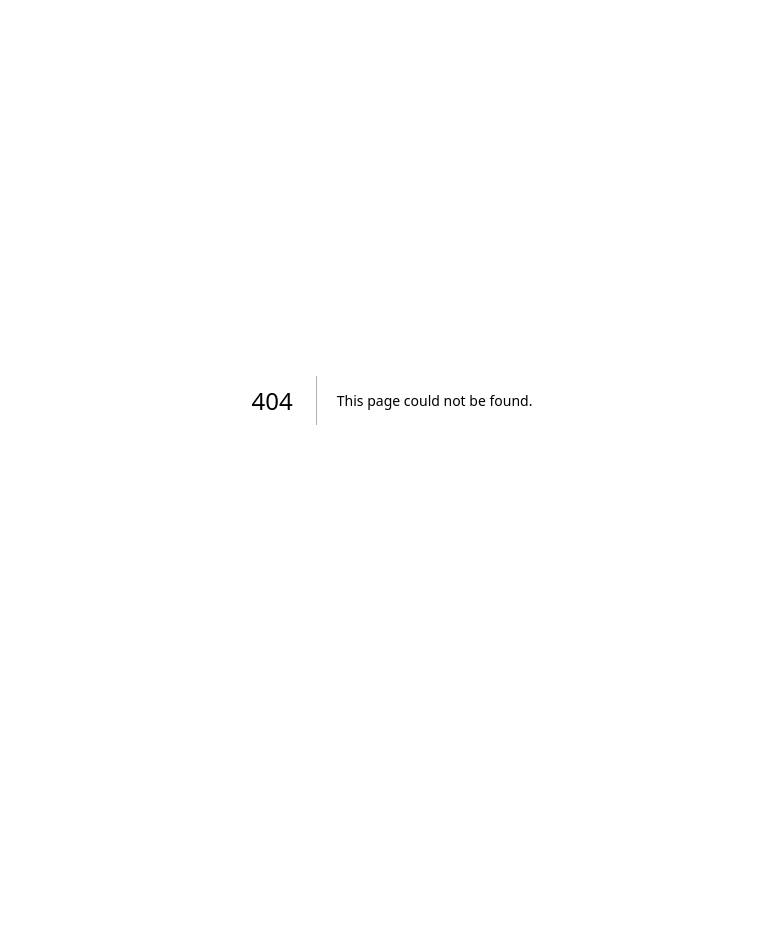
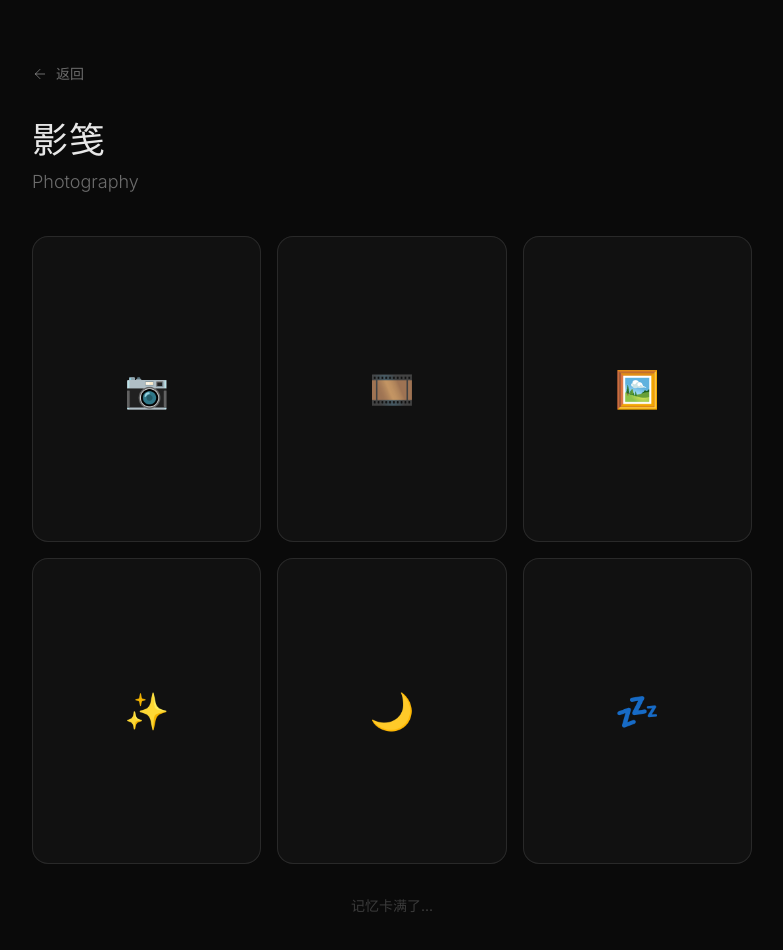
Before and after one commit to ezydong924/ezydongpersonal, a Next.js app: page /gallery/photos in a window 1280 px wide. Before the commit this address had no page. Shown: the top 950 px of the page, without its empty margins (248-1031 px from the left). Before the commit the page ends 800 px from the top, so only its background shows below. Built offline with nearby package versions, Linux system fonts and the light colour scheme.

Commit message:
deploy: update

```diff
--- a/src/app/about/page.tsx
+++ b/src/app/about/page.tsx
@@ -1,14 +1,47 @@
+"use client";
+
+import { useState } from "react";
+import { motion, AnimatePresence } from "framer-motion";
 import BackButton from "@/components/back-button";
 import { CameraIcon, MapPinIcon, MailIcon } from "@/components/icons";
 
+const secrets = [
+  "你找到了第一个秘密。",
+  "继续点，还有呢。",
+  "差不多了...",
+  "好吧，这是最后一个：\n这个网站是用爱和咖啡因搭建的。",
+];
+
 export default function AboutPage() {
+  const [clicks, setClicks] = useState(0);
+  const [showSecret, setShowSecret] = useState(false);
+
+  const handleCameraClick = () => {
+    const next = clicks + 1;
+    setClicks(next);
+    if (next >= 5 && !showSecret) setShowSecret(true);
+  };
+
   return (
     <div className="max-w-2xl mx-auto px-6 py-16">
       <BackButton href="/" label="首页" />
 
       <div className="mt-12">
-        <div className="w-24 h-24 rounded-full bg-white/[0.05] border border-white/[0.08] flex items-center justify-center mb-8">
+        <div
+          className="w-24 h-24 rounded-full bg-white/[0.05] border border-white/[0.08] flex items-center justify-center mb-8 cursor-pointer select-none relative"
+          onClick={handleCameraClick}
+        >
           <CameraIcon className="w-10 h-10 text-white/30" />
+          <AnimatePresence>
+            {showSecret && (
+              <motion.span
+                initial={{ opacity: 0, scale: 0 }}
+                animate={{ opacity: 1, scale: 1 }}
+                exit={{ opacity: 0 }}
+                className="absolute -top-1 -right-1 w-3 h-3 bg-cyan-400 rounded-full"
+              />
+            )}
+          </AnimatePresence>
         </div>
 
         <h1 className="text-4xl font-light tracking-wide text-white/90">
@@ -25,6 +58,23 @@ export default function AboutPage() {
           </p>
         </div>
 
+        <AnimatePresence>
+          {showSecret && (
+            <motion.div
+              initial={{ opacity: 0, height: 0 }}
+              animate={{ opacity: 1, height: "auto" }}
+              exit={{ opacity: 0, height: 0 }}
+              className="mt-8 overflow-hidden"
+            >
+              <div className="p-6 rounded-2xl bg-white/[0.04] border border-white/[0.06]">
+                <p className="text-white/40 text-sm leading-relaxed whitespace-pre-line">
+                  {secrets[Math.min(clicks - 5, secrets.length - 1)]}
+                </p>
+              </div>
+            </motion.div>
+          )}
+        </AnimatePresence>
+
         <div className="mt-16 space-y-4">
           <div className="flex items-center gap-3 text-white/40">
             <MapPinIcon />
--- /dev/null
+++ b/src/app/gallery/photos/page.tsx
@@ -0,0 +1,123 @@
+"use client";
+
+import { useState } from "react";
+import { motion, AnimatePresence } from "framer-motion";
+import BackButton from "@/components/back-button";
+
+const cards = [
+  { id: 0, front: "📷", back: "还没拍" },
+  { id: 1, front: "🎞️", back: "胶片用完了" },
+  { id: 2, front: "🖼️", back: "在冲扫" },
+  { id: 3, front: "✨", back: "等待灵感" },
+  { id: 4, front: "🌙", back: "下次一定" },
+  { id: 5, front: "💤", back: "摄影师睡着了" },
+];
+
+const excuses = [
+  "记忆卡满了...",
+  "镜头盖忘摘了...",
+  "这张拍糊了，真的",
+  "好看的照片都在相机里",
+  "其实我拍了，但SD卡坏了",
+  "这些空白都是留白艺术",
+  "最好的照片永远是下一张",
+];
+
+export default function PhotosPage() {
+  const [flipped, setFlipped] = useState<Set<number>>(new Set());
+  const [clicks, setClicks] = useState(0);
+  const [excuse, setExcuse] = useState(excuses[0]);
+
+  const toggle = (id: number) => {
+    if (!flipped.has(id)) {
+      setFlipped((prev) => new Set(prev).add(id));
+      const newClicks = clicks + 1;
+      setClicks(newClicks);
+      setExcuse(excuses[newClicks % excuses.length]);
+    }
+  };
+
+  const allFlipped = flipped.size === cards.length;
+
+  return (
+    <div className="max-w-3xl mx-auto px-6 py-16">
+      <BackButton href="/gallery" label="返回" />
+
+      <h1 className="text-4xl font-light tracking-wide text-white/90 mt-8 mb-2">
+        影笺
+      </h1>
+      <p className="text-white/40 text-lg font-light mb-4">
+        Photography
+      </p>
+
+      <AnimatePresence mode="wait">
+        {!allFlipped ? (
+          <motion.div key="grid" exit={{ opacity: 0, scale: 0.95 }}>
+            <div className="grid grid-cols-2 md:grid-cols-3 gap-4 mt-10">
+              {cards.map((card) => (
+                <motion.button
+                  key={card.id}
+                  onClick={() => toggle(card.id)}
+                  whileHover={{ scale: 1.03 }}
+                  whileTap={{ scale: 0.97 }}
+                  className={`relative aspect-[3/4] rounded-2xl border border-white/10 backdrop-blur-sm flex items-center justify-center text-4xl transition-all duration-500 ${
+                    flipped.has(card.id)
+                      ? "bg-white/[0.06] border-white/20"
+                      : "bg-white/[0.03] cursor-pointer hover:bg-white/[0.08]"
+                  }`}
+                >
+                  <AnimatePresence mode="wait">
+                    <motion.span
+                      key={flipped.has(card.id) ? "back" : "front"}
+                      initial={{ rotateY: 90, opacity: 0 }}
+                      animate={{ rotateY: 0, opacity: 1 }}
+                      exit={{ rotateY: -90, opacity: 0 }}
+                      transition={{ duration: 0.3 }}
+                      className="absolute"
+                    >
+                      {flipped.has(card.id) ? (
+                        <span className="text-white/40 text-sm font-light">
+                          {card.back}
+                        </span>
+                      ) : (
+                        card.front
+                      )}
+                    </motion.span>
+                  </AnimatePresence>
+                </motion.button>
+              ))}
+            </div>
+            <p className="text-center text-white/20 text-sm mt-8">{excuse}</p>
+          </motion.div>
+        ) : (
+          <motion.div
+            key="done"
+            initial={{ opacity: 0, y: 30 }}
+            animate={{ opacity: 1, y: 0 }}
+            className="text-center py-20"
+          >
+            <p className="text-white/60 text-2xl font-light">
+              好吧，你都翻完了。
+            </p>
+            <p className="text-white/40 text-base mt-4">
+              其实这些不是我最好的作品。
+            </p>
+            <p className="text-white/30 text-sm mt-2">
+              最好的那张，永远在取景器里。
+            </p>
+            <button
+              onClick={() => {
+                setFlipped(new Set());
+                setClicks(0);
+                setExcuse(excuses[0]);
+              }}
+              className="mt-8 px-5 py-2 rounded-full bg-white/10 border border-white/15 text-white/50 text-sm hover:bg-white/20 transition-colors"
+            >
+              再来一次
+            </button>
+          </motion.div>
+        )}
+      </AnimatePresence>
+    </div>
+  );
+}
--- a/src/components/ui/scroll-expansion-hero.tsx
+++ b/src/components/ui/scroll-expansion-hero.tsx
@@ -48,13 +48,21 @@ export default function ScrollExpandMedia({
   // Video controls
   const videoRef = useRef<HTMLVideoElement | null>(null);
   const [isPlaying, setIsPlaying] = useState(false);
-  const [isMuted, setIsMuted] = useState(false);
+  const [isMuted, setIsMuted] = useState(true);
   const [videoProgress, setVideoProgress] = useState(0);
   const [currentTime, setCurrentTime] = useState(0);
   const [duration, setDuration] = useState(0);
   const [showControls, setShowControls] = useState(false);
   const [hasInteracted, setHasInteracted] = useState(false);
   const dragStartX = useRef(0);
+
+  // Auto-unmute after expansion completes
+  useEffect(() => {
+    if (hasInteracted && videoRef.current) {
+      videoRef.current.muted = false;
+      setIsMuted(false);
+    }
+  }, [hasInteracted]);
 
   useEffect(() => {
     setScrollProgress(0);
```
Also changed, not shown: next.config.ts (line endings or trailing spaces), 57 other files (tests, documents, lock files or other folders).
